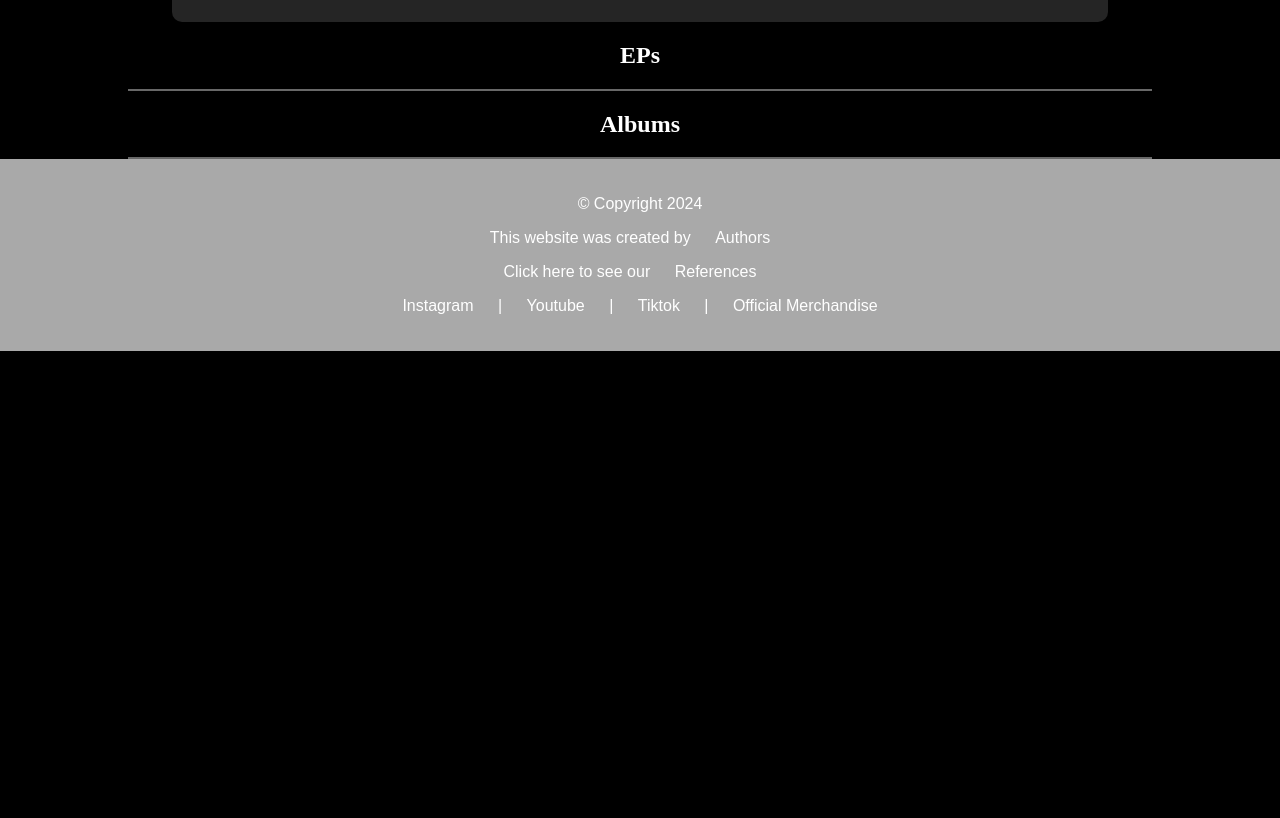
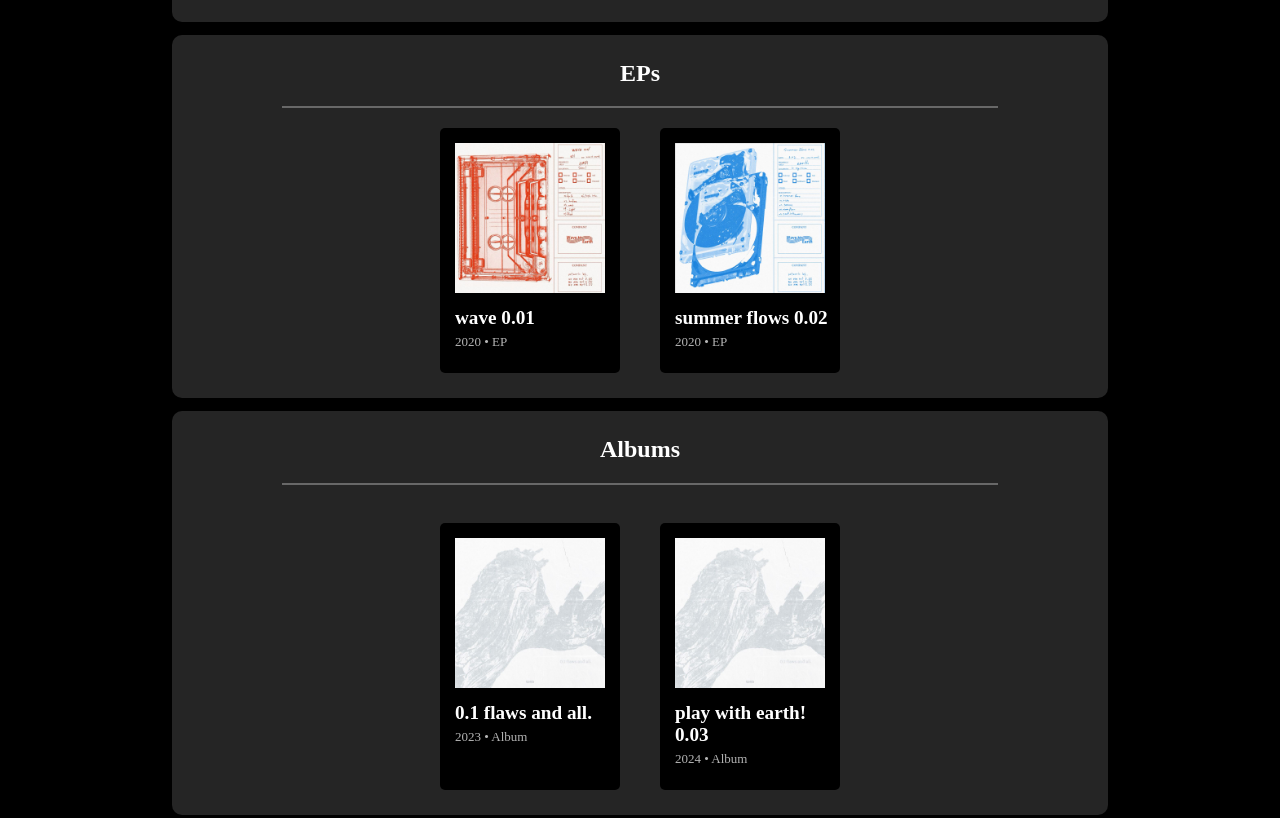
Before and after one commit to pitapett/tubes-webdes-kelompok6, a plain HTML site: page html/discography.html in a window 1280 px wide. Shown: the part 1201-2019 px from the top of the page. Before the commit the page ends 1552 px from the top, so only its background shows below. Drawn offline with Linux system fonts and the light colour scheme.

Commit message:
completed the cards

```diff
--- a/css/discography.css
+++ b/css/discography.css
@@ -144,11 +144,13 @@ section {
     width: 80%;
 }
 
-.card.singles {
+.card {
     background-color: rgba(168, 168, 168, 0.218);
     width: 70%;
     padding: 30px 20px;
-    margin: auto;
+    margin-inline: auto;
+    margin-top: 1%;
+    margin-bottom: 1%;
     border-radius: 10px;
     padding-top: 5px;
     padding-bottom: 5px;
@@ -159,15 +161,16 @@ section {
     margin: 5px;
 }
 
-#singles {
+#singles, #eps, #albums {
     display: flex;
     flex-wrap: wrap;
     justify-content: center;
 }
 
-#singles .single{
-    width: fit-content;
+.single, .ep, .album{
+    width: 160px;
     text-align: left;
+    overflow-wrap: normal;
     background-color: black;
     padding: 10px;
     float: left;
--- a/html/discography.html
+++ b/html/discography.html
@@ -98,20 +98,51 @@
                     </div>
                 </div>
             </div>
-            <div id="card eps">
+            <div class="card eps">
+                <h1>EPs</h1>
+                <div class="seperator"></div>
                 <div id="eps">
-                    <h1>EPs</h1>
-                    <div class="seperator">
+                    <div class="ep wave">
+                        <img src="../images/w2e_wave_ep_cover.jpg">
+                        <p class="releaseTitle">wave 0.01</p>
+                        <p class="releaseDate">2020 &bull; EP</p>
+                    </div>
 
+                    <div class="ep wave">
+                        <img src="../images/w2e_summer-flows_ep_cover.jpg">
+                        <p class="releaseTitle">summer flows 0.02</p>
+                        <p class="releaseDate">2020 &bull; EP</p>
                     </div>
                 </div>
             </div>
 
-
-            <div id="albums">
+            <div class="card albums">
                 <h1>Albums</h1>
                 <div class="seperator"></div>
+                <br>
+                <div id="albums">
+                    <div class="album flaws-and-all">
+                        <img src="../images/w2e_flaws-and-all_album_cover.jpg">
+                        <div class="release-desc">
+
+                        </div>
+                        <p class="releaseTitle">0.1 flaws and all.</p>
+                        <p class="releaseDate">2023 &bull; Album</p>
+                    </div>
+
+                    <div class="album flaws-and-all">
+                        <img src="../images/w2e_flaws-and-all_album_cover.jpg">
+                        <div class="release-desc">
+                            <p class="releaseTitle">play with earth! 0.03</p>
+                            <p class="releaseDate">2024 &bull; Album</p>
+                        </div>
+
+                    </div>
+
+                </div>
             </div>
+
+
         </div>
 
     </section>
```
